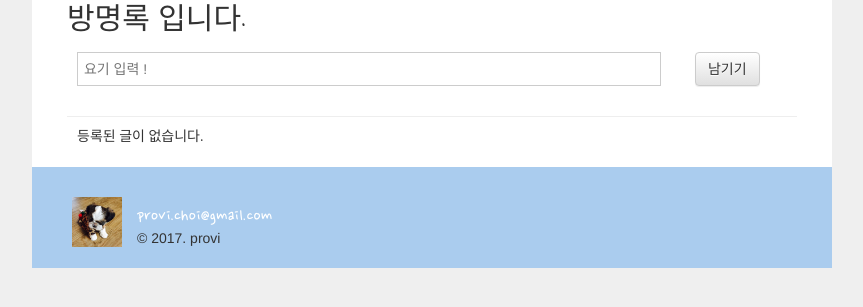
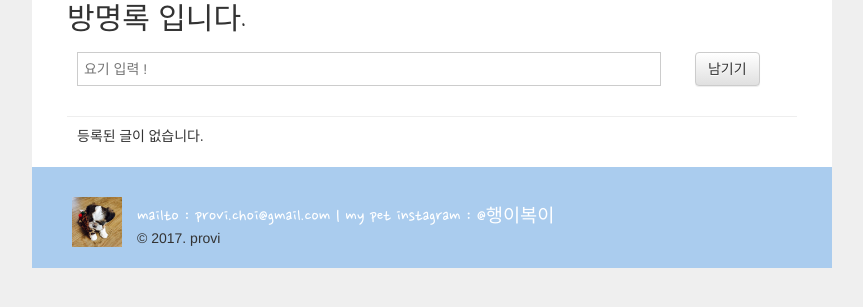
Before and after one commit to mildpriest/first-blog, a Django app: page /guest/ in a window 1280 px wide. Shown: the part 249-556 px from the top of the page, without its empty margins (208-1071 px from the left). Run offline with Django 3.2, Linux system fonts and the light colour scheme; data that the repository does not hold is empty; some libraries are stand-ins or nearby versions; some web fonts are replaced.

Commit message:
+ instagram

```diff
--- a/blog/templates/blog/base.html
+++ b/blog/templates/blog/base.html
@@ -49,7 +49,7 @@
                     </a>
                 </div>
                 <div class="col-md-11">
-                    <h1><a href="mailto:provi.choi@gmail.com">provi.choi@gmail.com</a></h1>
+                    <h1><a href="mailto:provi.choi@gmail.com">mailto : provi.choi@gmail.com</a> | <a href="https://www.instagram.com/haeng.bokk/" target="_blank">my pet instagram : @행이복이 </a></h1>
                     <p>© 2017. provi</p>
                 </div>
             </div>
```
